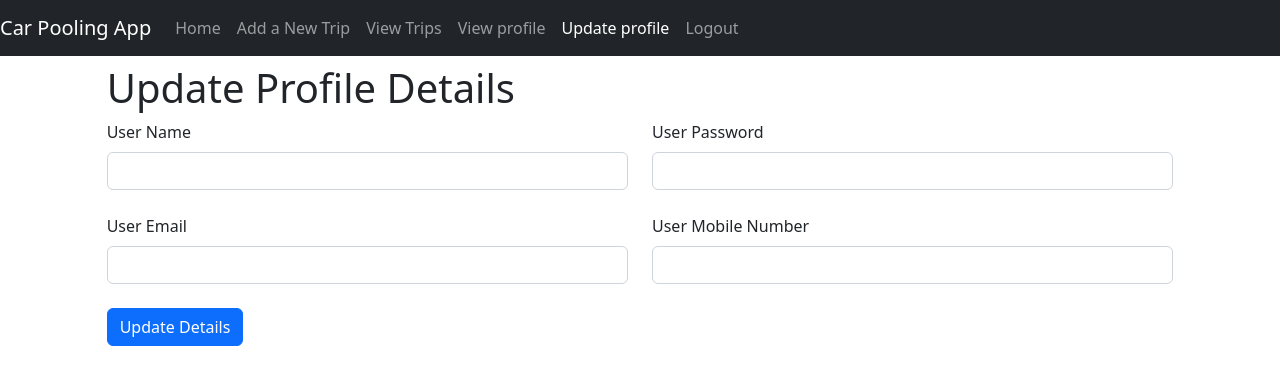
After one commit to sahilM1001/car_pooling_app, a Django app: page /carpooling/view/updateProfile in a window 1280 px wide. The commit adds this page. Shown: the top 385 px of the page. Run offline with Django 4.2, Linux system fonts and the light colour scheme; data that the repository does not hold is empty; some libraries are stand-ins or nearby versions.

Commit message:
final project updates

```diff
--- a/carpoolingapp/urls.py
+++ b/carpoolingapp/urls.py
@@ -12,7 +12,7 @@ urlpatterns = [
     path('api/cancelTrip', views.cancelTrip, name='Cancel Trip'),#done
     path('api/rateTrip', views.addRatings, name='Rate Trip'),#done
     path('api/viewRatings', views.viewRatings, name='View Ratings'),#done
-    path('api/updateDetails', views.updateUserDetails, name='Update User Details'),#done
+    path('api/userDetails', views.userDetails, name='Update User Details'),#done
     path('api/viewTrips', views.viewTrips, name='View Trips'),#done
     path('api/logout', views.logoutReq, name='Logout Trips'),#done
     path('api/myProfile', views.myProfile, name='My Profile'),#done
@@ -25,5 +25,6 @@ urlpatterns = [
     path('view/addTrip', views.addTripView, name='Add Trip View'),#done
     path('view/viewTrips', views.viewTripView, name='View Trips View'),#done
     path('view/myProfile', views.myProfileView, name='My Profile View'),#done
+    path('view/updateProfile', views.updateUserView, name='Update Profile View'),#done
 
 ]
--- a/carpoolingapp/views.py
+++ b/carpoolingapp/views.py
@@ -33,8 +33,6 @@ def signupReq(request):
         conn.commit()
     return HttpResponse("<h1>Request Successful</h1>")
 
-
-
 #function/API to login to the system based on the user email and password
 @csrf_exempt
 def loginReq(request):
@@ -54,7 +52,7 @@ def loginReq(request):
         cur.execute("SELECT `user_id`, `user_email`, `user_pwd` FROM `user` WHERE `user_email` = '{}' AND `user_pwd` = '{}' ".format(admin_email,admin_pass))
         data = cur.fetchone()
         if data is not None:
-            print("DATA IS NOT NONEEEE")
+
             print(data)
             loggedInUser = data[0]
             print("loggedInUser: ", loggedInUser)
@@ -63,29 +61,12 @@ def loginReq(request):
             if len(data) > 0:
                 #Fetch Data
                 loggedInUser_id = data[0]
-                #admin_db_email = data[1]
-                #print(admin_db_id)
-                #print(admin_db_email)
+
                 #Session Create Code
                 request.session['user_id'] = loggedInUser_id
-                #request.session['admin_email'] = admin_db_email
-                #Session Create Code
-                #Cookie Code
-                #response = redirect(index)
-                """ response.set_cookie('admin_id', admin_db_id)
-                response.set_cookie('admin_email', admin_db_email)
-                return response """
+
                 #Cookie Code
                 return HttpResponse("<h1>Login Successful</h1>")
-            else:
-                pass
-                #return render(request, 'login/signup.html')
-
-        #return render(request, 'login/signup.html')
-
-       # return redirect(dashboard)
-    #else:
-        #return render(request, 'login/signup.html')
 
 #view function to render login page
 @csrf_exempt
@@ -100,27 +81,48 @@ def signupView(request):
 
 #function/API to update user details
 @csrf_exempt
-def updateUserDetails(request):
-    body_unicode = request.body.decode('utf-8')
-    body = json.loads(body_unicode)
-    print("==========================")
-    print("received req: ", body)
-    print("==========================")
+def userDetails(request):
+    if request.method == "GET":
+        cur.execute("SELECT * FROM `user` WHERE user_id ='{}'".format(request.session['user_id']))
+        #request.session['user_id']
+        data = cur.fetchall()
+        dataArr = []
+        print("-------------------------")
+        print(data)
+        print("-------------------------")
+        temp = {
+            'user_name': data[0][1],
+            'user_pwd': data[0][2],
+            'user_email': data[0][3],
+            'user_mob': data[0][4],
+            'u_id': data[0][0]
+        }
+        return JsonResponse(temp)
+
     if request.method == "PUT":
+        body_unicode = request.body.decode('utf-8')
+        body = json.loads(body_unicode)
+        print("==========================")
+        print("received req: ", body)
+        print("==========================")
+        print("request.session['user_id']: ", request.session['user_id'])
         if "user_name" in body:
-            cur.execute("UPDATE `user` SET user_name = '{}' WHERE user_id = '{}'".format(body['user_name'],1))
+            cur.execute("UPDATE `user` SET user_name = '{}' WHERE user_id = '{}'".format(body['user_name'],request.session['user_id']))
             conn.commit()
         if "user_pwd" in body:
-            cur.execute("UPDATE `user` SET user_pwd = '{}' WHERE user_id = '{}'".format(body['user_pwd'],1))
+            cur.execute("UPDATE `user` SET user_pwd = '{}' WHERE user_id = '{}'".format(body['user_pwd'],request.session['user_id']))
             conn.commit()
         if "user_email" in body:
-            cur.execute("UPDATE `user` SET user_email = '{}' WHERE user_id = '{}'".format(body['user_email'],1))
+            cur.execute("UPDATE `user` SET user_email = '{}' WHERE user_id = '{}'".format(body['user_email'],request.session['user_id']))
             conn.commit()
         if "user_mobile_no" in body:
-            cur.execute("UPDATE `user` SET user_mobile_no = '{}' WHERE user_id = '{}'".format(body['user_mobile_no'],1))
+            cur.execute("UPDATE `user` SET user_mobile_no = '{}' WHERE user_id = '{}'".format(body['user_mobile_no'],request.session['user_id']))
             conn.commit()
     return HttpResponse("<h1>Details Updated Successfully</h1>")
 
+@csrf_exempt
+def updateUserView(request):
+    return render(request,"home/updateProfile.html")
 #function/API to load homepage and available trips for the same day
 @csrf_exempt
 def home(request):
@@ -129,7 +131,8 @@ def home(request):
     import datetime
     dt = datetime.datetime.now()
 
-    cur.execute("SELECT * FROM `trip_details` WHERE trip_date = '{}'".format(str(dt).split(" ")[0]))
+    #cur.execute("SELECT * FROM `trip_details` WHERE trip_date = '{}'".format(str(dt).split(" ")[0]))
+    cur.execute("SELECT * FROM `trip_details`")
     data = cur.fetchall()
     print("==========================")
     print("received response data: ", data)
@@ -226,7 +229,8 @@ def viewTrips(request):
         print("inside view trips")
         import datetime
         dt = datetime.datetime.now()
-        cur.execute("SELECT trips.trip_id, trips.trip_charges_paid, trips.trip_status, trips.trip_details_id, trip_details.trip_from,trip_details.trip_to, trip_details.trip_date, trip_details.trip_car_number, trip_details.trip_route_details, trip_details.trip_time, trip_details.trip_driver_id FROM `trips` JOIN `trip_details` ON trips.trip_details_id = trip_details.trip_details_id WHERE trips.passenger_u_id = '{}' AND trip_details.trip_date = '{}'".format(request.session['user_id'],str(dt).split(" ")[0]))
+        #cur.execute("SELECT trips.trip_id, trips.trip_charges_paid, trips.trip_status, trips.trip_details_id, trip_details.trip_from,trip_details.trip_to, trip_details.trip_date, trip_details.trip_car_number, trip_details.trip_route_details, trip_details.trip_time, trip_details.trip_driver_id FROM `trips` JOIN `trip_details` ON trips.trip_details_id = trip_details.trip_details_id WHERE trips.passenger_u_id = '{}' AND trip_details.trip_date = '{}'".format(request.session['user_id'],str(dt).split(" ")[0]))
+        cur.execute("SELECT trips.trip_id, trips.trip_charges_paid, trips.trip_status, trips.trip_details_id, trip_details.trip_from,trip_details.trip_to, trip_details.trip_date, trip_details.trip_car_number, trip_details.trip_route_details, trip_details.trip_time, trip_details.trip_driver_id FROM `trips` JOIN `trip_details` ON trips.trip_details_id = trip_details.trip_details_id WHERE trips.passenger_u_id = '{}'".format(request.session['user_id']))
         data = cur.fetchall()
         print("data fetched: ", data)
         #[(3, 100, 'Booked', 1, 'Juhapura', 'CG Road', datetime.date(2023, 3, 5), 'GJ01RN5249', 'Through Paldi')]
--- a/templates/home/home.html
+++ b/templates/home/home.html
@@ -24,6 +24,7 @@
                 <a class="nav-item nav-link" href="/carpooling/view/addTrip">Add a New Trip</a>
                 <a class="nav-item nav-link" href="/carpooling/view/viewTrips">View Trips</a>
                 <a class="nav-item nav-link" href="/carpooling/view/myProfile">View profile</a>
+                <a class="nav-item nav-link" href="/carpooling/view/updateProfile">Update profile</a>
                 <a class="nav-item nav-link" href="/carpooling/api/logout">Logout</a>
               </div>
             </div>
@@ -56,8 +57,8 @@
             console.log("receivedData: ", receivedData)
             for (let i = 0; i < receivedData.length; i++){
                 let htmlObj = `
-                <div class="row">
-                <div class="col-lg-12 mt-4">
+                <div class="row d-flex justify-content-center">
+                <div class="col-lg-10 mt-4">
                     <div class="card">
 
                         <div class="card-body">
--- a/templates/home/myProfile.html
+++ b/templates/home/myProfile.html
@@ -13,6 +13,9 @@
 </head>
 <body>
     <div class="container-fluid col-md-12">
+
+
+
             <nav class="navbar navbar-expand-lg navbar-dark bg-dark">
                 <a class="navbar-brand" href="/carpooling/view/home">Car Pooling App</a>
 
@@ -22,6 +25,7 @@
                     <a class="nav-item nav-link" href="/carpooling/view/addTrip">Add a New Trip</a>
                     <a class="nav-item nav-link" href="/carpooling/view/viewTrips">View Trips</a>
                     <a class="nav-item nav-link active" href="/carpooling/view/myProfile">View profile</a>
+                    <a class="nav-item nav-link" href="/carpooling/view/updateProfile">Update profile</a>
                     <a class="nav-item nav-link" href="/carpooling/api/logout">Logout</a>
                 </div>
                 </div>
@@ -79,6 +83,7 @@
                 </div>
                 </div>
             </div>
+
     </div>
 
     <script type='text/javascript'>
--- /dev/null
+++ b/templates/home/updateProfile.html
@@ -0,0 +1,135 @@
+{% load static %}
+<!DOCTYPE html>
+<html lang="en">
+<head>
+    <meta charset="UTF-8">
+    <meta http-equiv="X-UA-Compatible" content="IE=edge">
+    <meta name="viewport" content="width=device-width, initial-scale=1.0">
+    <title>My Profile</title>
+    <link rel="stylesheet" href='{% static "bootstrap.css"%}'>
+    <link rel="stylesheet" href='{% static "index.css"%}'>
+    <script language="JavaScript" src='{% static "jquery.js" %}'></script>
+
+</head>
+<body>
+    <div class="container-fluid col-md-12">
+
+
+
+            <nav class="navbar navbar-expand-lg navbar-dark bg-dark">
+                <a class="navbar-brand" href="/carpooling/view/home">Car Pooling App</a>
+
+                <div class="collapse navbar-collapse" id="navbarNavAltMarkup">
+                <div class="navbar-nav">
+                    <a class="nav-item nav-link" href="/carpooling/view/home">Home</a>
+                    <a class="nav-item nav-link" href="/carpooling/view/addTrip">Add a New Trip</a>
+                    <a class="nav-item nav-link" href="/carpooling/view/viewTrips">View Trips</a>
+                    <a class="nav-item nav-link" href="/carpooling/view/myProfile">View profile</a>
+                    <a class="nav-item nav-link active" href="/carpooling/view/updateProfile">Update profile</a>
+                    <a class="nav-item nav-link" href="/carpooling/api/logout">Logout</a>
+                </div>
+                </div>
+            </nav>
+
+            <div class="d-flex justify-content-center">
+                <form class="col-md-10 mt-2">
+                    <div class="row">
+                        <h1>Update Profile Details </h1>
+                    </div>
+                    <div class="row">
+                        <!-- trip from input -->
+                        <div class="form-outline mb-4 col-md-6">
+                            <label class="form-label" for="form2Example1">User Name</label>
+                            <input type="text" id="user_name" class="form-control" />
+
+                        </div>
+                        <!-- Trip to -->
+                        <div class="form-outline mb-4 col-md-6">
+                            <label class="form-label" for="form2Example1">User Password</label>
+                            <input type="password" id="user_pwd" class="form-control" />
+                        </div>
+                    </div>
+
+                    <div class="row">
+                        <!-- trip date -->
+                        <div class="form-outline mb-4 col-md-6">
+                            <label class="form-label" for="form2Example2">User Email</label>
+                            <input type="email" id="user_email" class="form-control" />
+
+                        </div>
+                        <!-- trip Time -->
+                        <div class="form-outline mb-4 col-md-6">
+                            <label class="form-label" for="form2Example2">User Mobile Number</label>
+                            <input type="text" id="user_mob" class="form-control" />
+
+                        </div>
+                    </div>
+
+                    <!-- Submit button -->
+                    <button type="button" class="btn btn-primary btn-block mb-4" id="updateBtn">Update Details</button>
+
+                  </form>
+              </div>
+
+    </div>
+
+    <script type='text/javascript'>
+        console.log("script executed")
+        let receivedData;
+        let userData;
+        $(document).ready(function(){
+
+                $.ajax({
+                    type: "GET",
+                    url: "http://127.0.0.1:8000/carpooling/api/userDetails",
+                    success: function(data){
+                        console.log("data received: ", data)
+                        userData = data
+
+                        //logged_in_user = data.logged_in_user
+                        //homeScreenLister(data.data)
+                        //console.log(data[2])
+                        console.log(userData)
+
+                        populateForm(userData)
+                    }
+                })
+        })
+
+        $("#updateBtn").on('click', function(){
+            let body = {}
+            if($("#user_name").val() != userData['user_name']){
+                body['user_name']= $("#user_name").val()
+            }
+            if($("#user_pwd").val() != userData['user_pwd']){
+                body['user_pwd']= $("#user_pwd").val()
+            }
+            if($("#user_email").val() != userData['user_email']){
+                body['user_email']= $("#user_email").val()
+            }
+            if($("#user_mob").val() != userData['user_mob']){
+                body['user_mobile_no']= $("#user_mob").val()
+            }
+
+            $.ajax({
+                type: "PUT",
+                url: "http://127.0.0.1:8000/carpooling/api/userDetails",
+                data: JSON.stringify(body),
+                contentType: "application/json; charset=utf-8",
+                success: function(){
+                    window.location.replace("http://127.0.0.1:8000/carpooling/view/myProfile");
+                }
+            })
+        })
+
+        function populateForm(userData){
+            $("#user_name").val(userData['user_name'])
+            $("#user_pwd").val(userData['user_pwd'])
+            $("#user_email").val(userData['user_email'])
+            $("#user_mob").val(userData['user_mob'])
+
+        }
+    </script>
+
+</body>
+</html>
--- a/templates/home/viewTrip.html
+++ b/templates/home/viewTrip.html
@@ -25,6 +25,7 @@
                 <a class="nav-item nav-link" href="/carpooling/view/addTrip">Add a New Trip</a>
                 <a class="nav-item nav-link active" href="/carpooling/view/viewTrips">View Trips</a>
                 <a class="nav-item nav-link" href="/carpooling/view/myProfile">View profile</a>
+                <a class="nav-item nav-link" href="/carpooling/view/updateProfile">Update profile</a>
                 <a class="nav-item nav-link" href="/carpooling/api/logout">Logout</a>
               </div>
             </div>
@@ -89,8 +90,8 @@
             console.log("receivedData: ", receivedData)
             for (let i = 0; i < receivedData.length; i++){
                 let htmlObj = `
-                <div class="row">
-                <div class="col-lg-12 mt-4">
+                <div class="row d-flex justify-content-center">
+                <div class="col-lg-10 mt-4">
                     <div class="card">
 
                         <div class="card-body">
```
Also changed, not shown: car_pooling_app.sql (added, +272 -0 lines), templates/home/addTrip.html (+8 -1 lines). Lines whose indentation alone changed are shown as unchanged.
